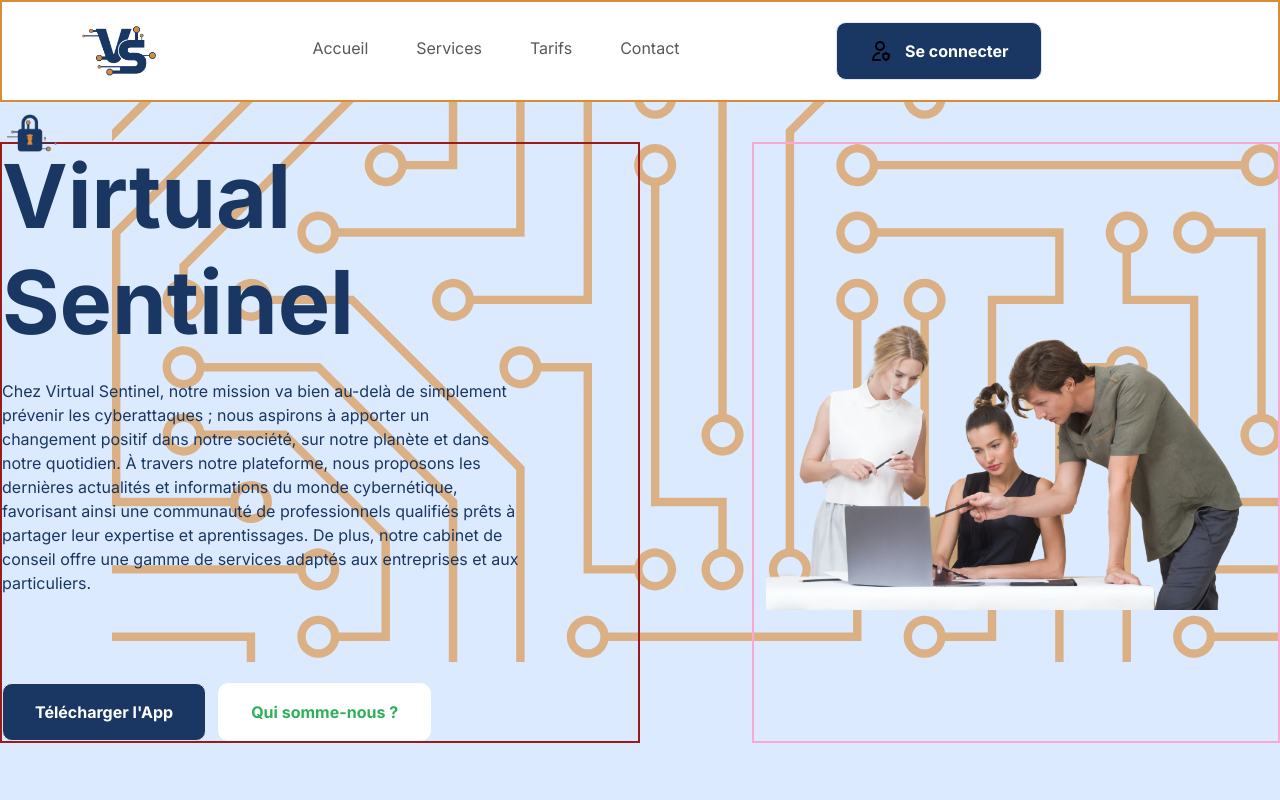
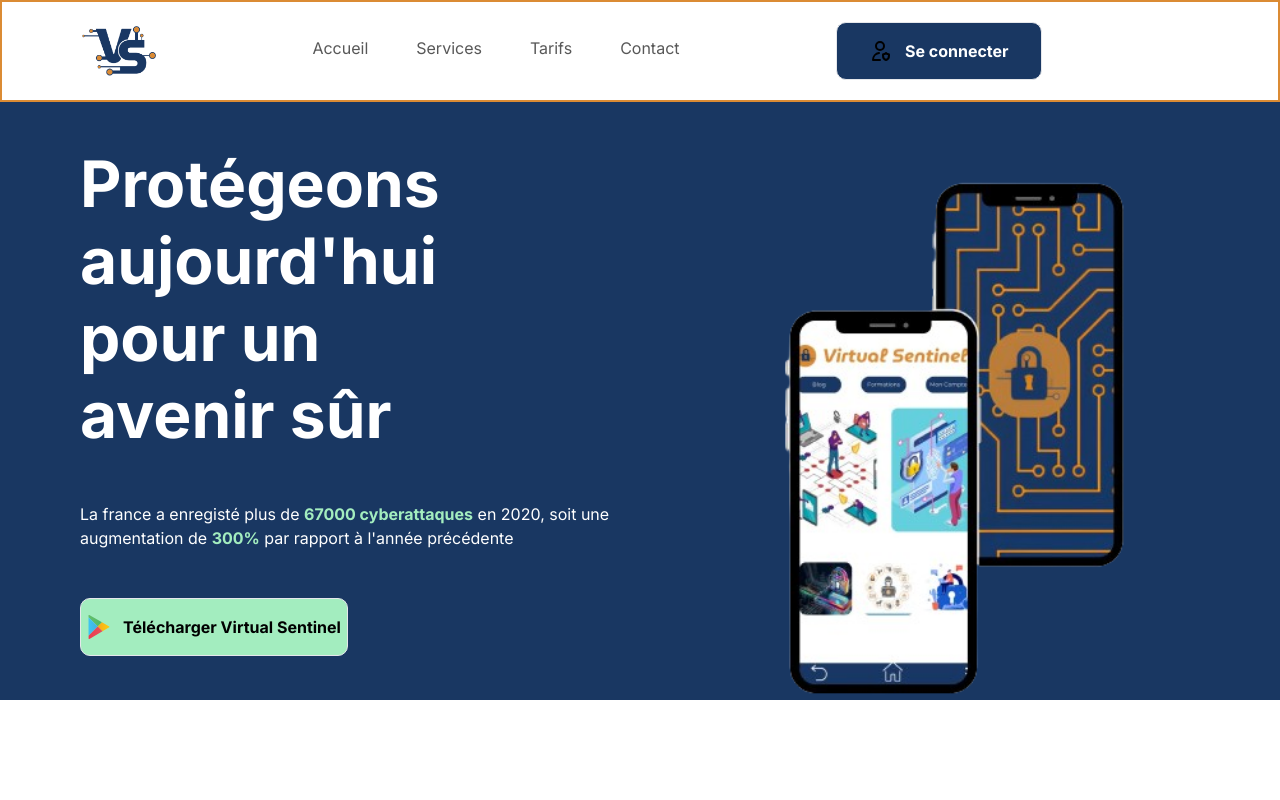
Before and after one commit to GanaF4ll/virtualsentinel, a Next.js app: page / in a window 1280 px wide. Shown: the top 800 px of the page. Built offline with nearby package versions, Linux system fonts and the light colour scheme.

Commit message:
Update Hero component with French translation, adjust footer, and refactor Button component

```diff
--- /dev/null
+++ b/app/font.ts
@@ -0,0 +1,20 @@
+import { Montserrat, MuseoModerno, Lato } from "next/font/google";
+
+// titre
+export const inter = Montserrat({
+  subsets: ["latin"],
+  display: "swap",
+});
+
+// logo
+export const museoModerno = MuseoModerno({
+  subsets: ["latin"],
+  display: "swap",
+});
+
+// text/paragraph
+export const lato = Lato({
+  weight: "400",
+  subsets: ["latin"],
+  display: "swap",
+});
--- a/app/globals.css
+++ b/app/globals.css
@@ -32,6 +32,9 @@
   }
   .btn_dark_green_outline {
     @apply border-gray-20 bg-green-90 px-8 py-5 text-white;
+  }
+  .btn_green_primary {
+    @apply bg-green-primary px-8 py-4 text-black transition-all hover:bg-white hover:text-green-primary;
   }
 
   .max-container {
@@ -144,7 +147,7 @@
 
   /* Get App */
   .get-app {
-    @apply max-container relative flex w-full  flex-col justify-between gap-32 overflow-hidden bg-green-90 bg-pattern bg-cover bg-center bg-no-repeat px-6 py-12 text-white sm:flex-row sm:gap-12 sm:py-24 lg:px-20 xl:max-h-[598px] 2xl:rounded-5xl;
+    @apply max-container relative flex w-full  flex-col justify-between gap-32 overflow-hidden bg-blue-primary bg-pattern bg-cover bg-center bg-no-repeat px-6 py-12 text-white sm:flex-row sm:gap-12 sm:py-24 lg:px-20 xl:max-h-[598px] 2xl:rounded-5xl;
   }
 }
 
--- a/app/page.tsx
+++ b/app/page.tsx
@@ -1,10 +1,8 @@
 import Download from "@/components/Download";
-import Hero from "@/components/Hero";
 
 export default function Home() {
   return (
     <>
-      <Hero />
       <Download />
     </>
   );
--- a/components/Download.tsx
+++ b/components/Download.tsx
@@ -8,15 +8,21 @@
       <div className="get-app">
         <div className="z-20 flex w-full flex-1 flex-col items-start justify-center gap-12">
           <h2 className="bold-40 lg:bold-64 xl:max-w-[320px]">
-            Télécharger l'appli !
+            Protégeons aujourd'hui pour un avenir sûr
           </h2>
-          <p className="regular-16 text-gray-10">Disponible sur Android</p>
-          <div className="flex w-full flex-col gap-3 whitesspace-nowrap xl:flex-row">
+          <p>
+            La france a enregisté plus de{" "}
+            <strong className="text-green-primary">67000 cyberattaques</strong>{" "}
+            en 2020, soit une augmentation de{" "}
+            <strong className="text-green-primary">300%</strong> par rapport à
+            l'année précédente
+          </p>
+          <div className="flex w-1/2 flex-col gap-3 whitesspace-nowrap xl:flex-row">
             <Button
               type="button"
-              title="Play Store"
+              title="Télécharger Virtual Sentinel"
               icon="/android.svg"
-              variant="btn_white_text"
+              variant="btn_green_primary"
               full
             />
           </div>
```
